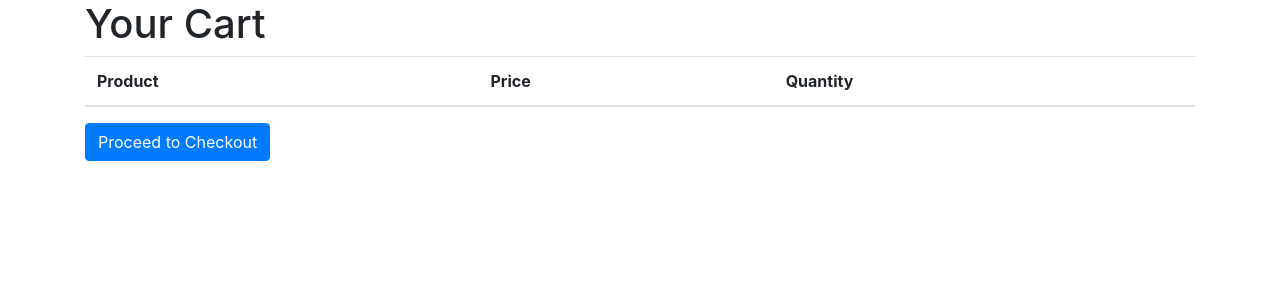
After one commit to Martin4dbest/my_backend_portfolio_project, a Flask app: page /view_cart in a window 1280 px wide. The commit adds this page. Shown: the top 300 px of the page. Run offline with Flask 3, Linux system fonts and the light colour scheme; a user stored in the database is signed in; lists and menus that the app fills with data are empty; some libraries are stand-ins or nearby versions.

Commit message:
Add codes for cart and checkout

```diff
--- a/flaskapp/app.py
+++ b/flaskapp/app.py
@@ -25,11 +25,80 @@ class Product(db.Model):
     user_id = db.Column(db.Integer, db.ForeignKey('user.id'), nullable=False)
 
 
+class CartProduct(db.Model):
+    id = db.Column(db.Integer, primary_key=True)
+    cart_id = db.Column(db.Integer, db.ForeignKey('cart.id'))
+    product_id = db.Column(db.Integer, db.ForeignKey('product.id'))
+    quantity = db.Column(db.Integer, default=1)
+
+
+class Cart(db.Model):
+    id = db.Column(db.Integer, primary_key=True)
+    user_id = db.Column(db.Integer, db.ForeignKey('user.id'))
+    products = db.relationship('Product', secondary=CartProduct.__table__)
+    # Use the actual table name
+
+
+# Cart Routes
+@app.route('/add_to_cart/<int:product_id>', methods=['POST'])
+def add_to_cart(product_id):
+    if 'user_id' in session:
+        user_id = session['user_id']
+        user_cart = Cart.query.filter_by(user_id=user_id).first()
+        if user_cart is None:
+            user_cart = Cart(user_id=user_id)
+            db.session.add(user_cart)
+
+        cart_product = CartProduct.query.filter_by(cart_id=user_cart.id, product_id=product_id).first()
+        if cart_product:
+            cart_product.quantity += 1
+        else:
+            cart_product = CartProduct(cart_id=user_cart.id, product_id=product_id)
+            db.session.add(cart_product)
+
+        db.session.commit()
+        flash('Product added to cart', 'success')
+    else:
+        flash('Please log in to add products to your cart', 'warning')
+
+    return redirect(url_for('products'))
+
+@app.route('/view_cart')
+def view_cart():
+    if 'user_id' in session:
+        user_id = session['user_id']
+        user_cart = Cart.query.filter_by(user_id=user_id).first()
+        return render_template('cart.html', user_cart=user_cart)
+    else:
+        flash('Please log in to view your cart', 'warning')
+        return redirect(url_for('login'))
+
+@app.route('/checkout')
+def checkout():
+    if 'user_id' in session:
+        user_id = session['user_id']
+        user_cart = Cart.query.filter_by(user_id=user_id).first()
+        return render_template('checkout.html', user_cart=user_cart)
+    else:
+        flash('Please log in to proceed to checkout', 'warning')
+        return redirect(url_for('login'))
+
+
+
 @app.route('/')
 def home():
     registration_url = '/register'
     login_url = '/login'  # Update this with the actual login route URL
     return render_template('home.html', registration_url=registration_url, login_url=login_url)
+
+@app.route('/about')
+def about():
+    return render_template('about.html')
+
+@app.route('/contact')
+def contact():
+    return render_template('contact.html')
+
 
 
 @app.route('/register', methods=['GET', 'POST'])
--- /dev/null
+++ b/flaskapp/templates/cart.html
@@ -0,0 +1,32 @@
+<!DOCTYPE html>
+<html>
+<head>
+    <title>Your Cart</title>
+    <!-- Link to Bootstrap CSS stylesheet -->
+    <link rel="stylesheet" href="https://maxcdn.bootstrapcdn.com/bootstrap/4.5.2/css/bootstrap.min.css">
+</head>
+<body>
+    <div class="container">
+        <h1>Your Cart</h1>
+        <table class="table">
+            <thead>
+                <tr>
+                    <th>Product</th>
+                    <th>Price</th>
+                    <th>Quantity</th>
+                </tr>
+            </thead>
+            <tbody>
+                {% for cart_product in user_cart.products %}
+                <tr>
+                    <td>{{ cart_product.product.name }}</td>
+                    <td>{{ cart_product.product.price }}</td>
+                    <td>{{ cart_product.quantity }}</td>
+                </tr>
+                {% endfor %}
+            </tbody>
+        </table>
+        <a href="{{ url_for('checkout') }}" class="btn btn-primary">Proceed to Checkout</a>
+    </div>
+</body>
+</html>
--- a/flaskapp/templates/home.html
+++ b/flaskapp/templates/home.html
@@ -49,7 +49,7 @@
 </head>
 <body>
     <h1>Welcome to Martinez EleganceEmporium</h1>
-    <p>Welcome to Martinez EleganceEmporium- Where Style Meets Comfort! Explore our curated collection of trendy clothing and fashionable shoes that reflect your unique personality.</p>
+    <p>You are Welcome to Martinez EleganceEmporium- Where Style Meets Comfort! Explore our curated collection of trendy clothing and fashionable shoes that reflect your unique personality.</p>
     <p>Click <a href="{{ registration_url }}" class="button-link">here</a> to Register</p>
     <p>Already have an account? <a
 href="{{ login_url }}" class="button-li
```
Also changed, not shown: flaskapp/templates/about.html (added, +14 -0 lines), flaskapp/templates/checkout.html (added, +34 -0 lines), flaskapp/templates/contact.html (added, +14 -0 lines), flaskapp/templates/dashboard.html (+11 -9 lines), flaskapp/templates/login.html (+22 -5 lines), flaskapp/templates/register.html (+19 -7 lines), flaskapp/README.md (added), flaskapp/instance/users.db.
